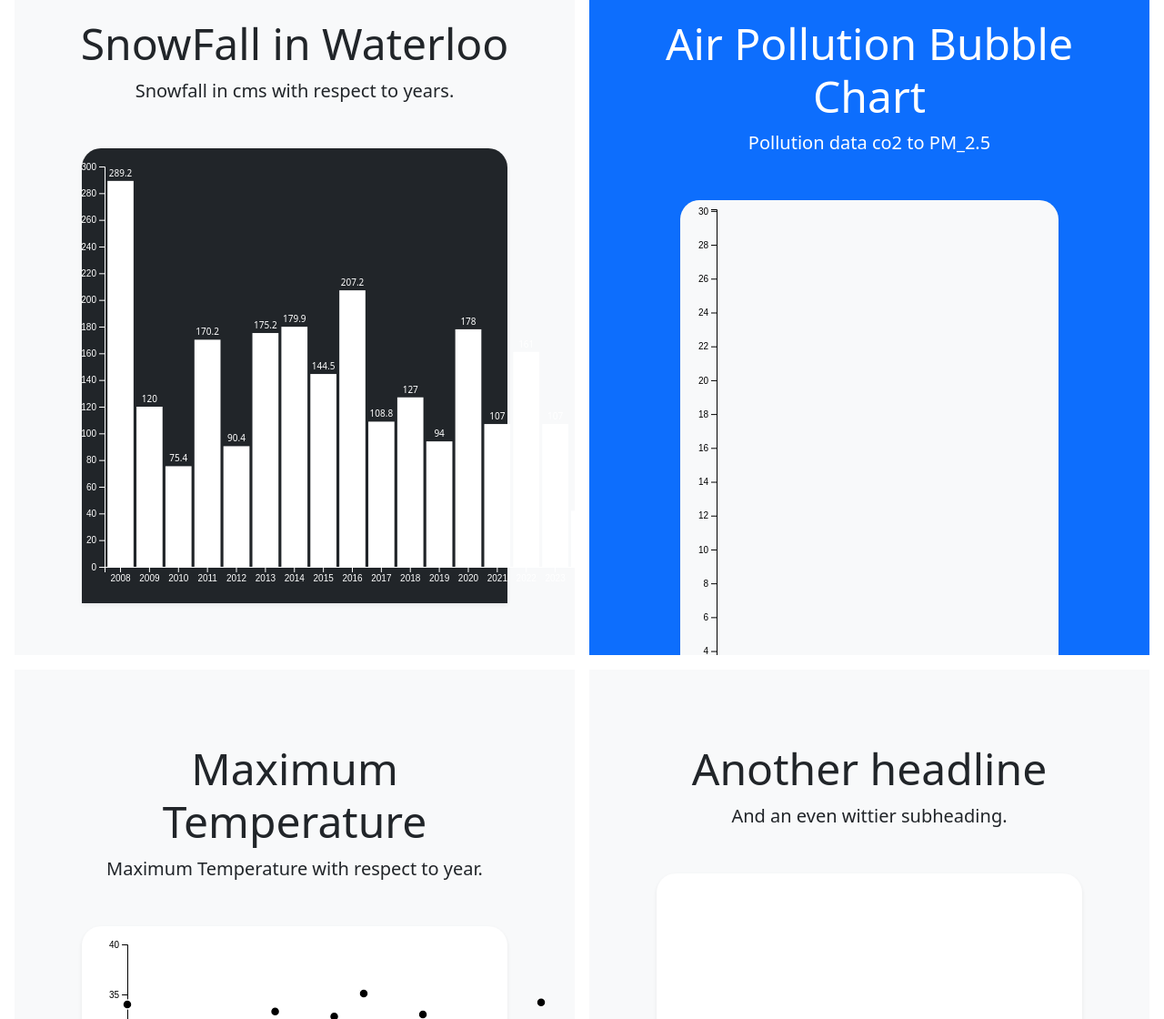
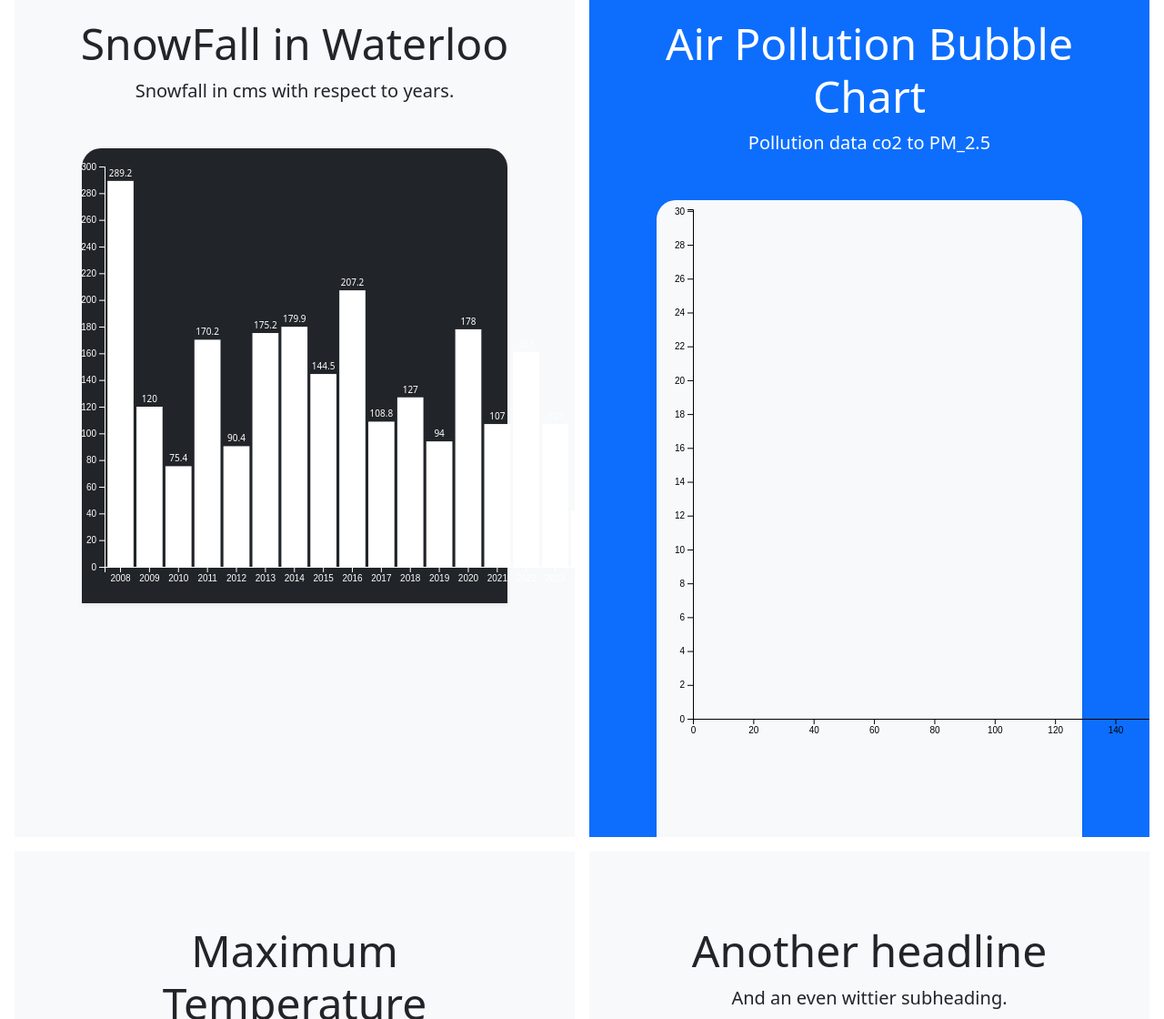
Before and after one commit to EmmayW/cms_project2, a plain HTML site: page index.html in a window 1280 px wide. Shown: the part 1503-2623 px from the top of the page at 91% size. Drawn offline with nearby package versions, Linux system fonts and the light colour scheme.

Commit message:
index.html update

```diff
--- a/index.html
+++ b/index.html
@@ -164,7 +164,7 @@
             <h2 class="display-5">Air Pollution Bubble Chart</h2>
             <p class="lead">Pollution data co2 to PM_2.5</p>
           </div>
-          <div class="bg-body-tertiary shadow-sm mx-auto" style="width: 80%; height: 500px; border-radius: 21px 21px 0 0">
+          <div class="bg-body-tertiary shadow-sm mx-auto" style="width: 90%; height: 700px; border-radius: 21px 21px 0 0">
             <div id="bubble-chart"></div>
           </div>
         </div>
```
